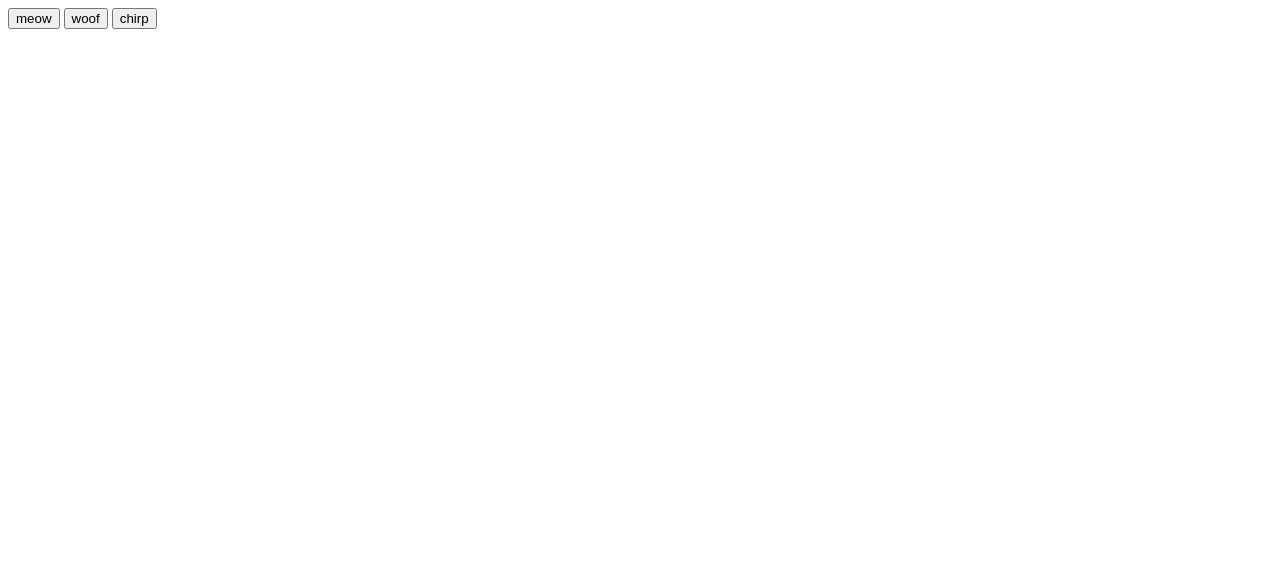
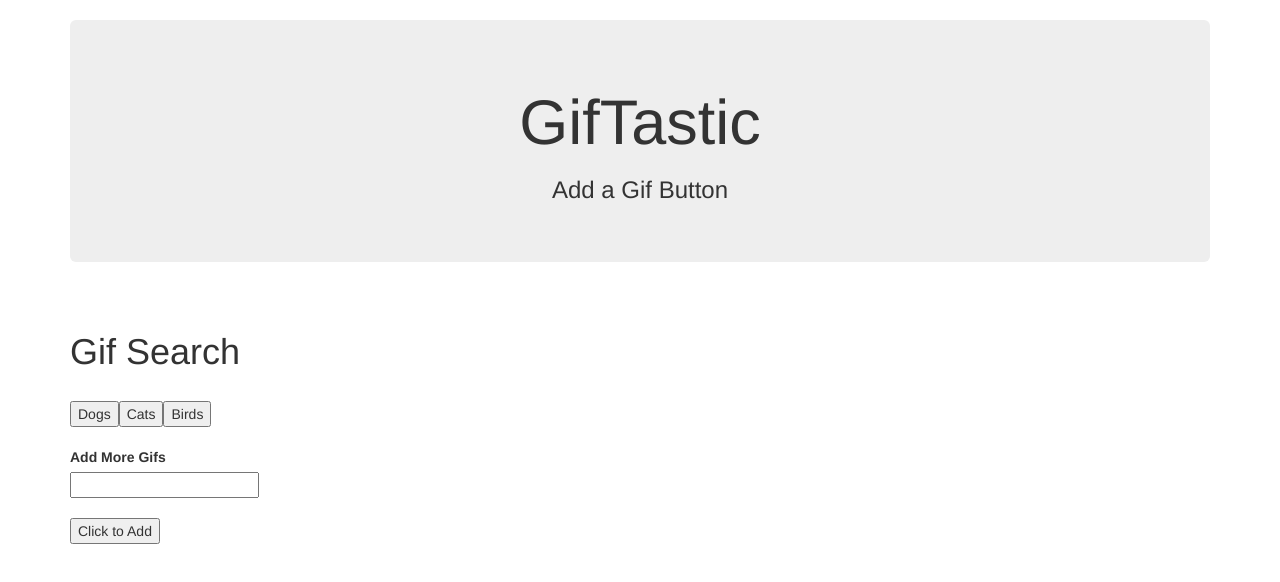
Before and after one commit to dantesta/GifTastic, a plain HTML site: page index.html in a window 1280 px wide. Drawn offline with nearby package versions, Linux system fonts and the light colour scheme.

Commit message:
buttons working, needs pausing

```diff
--- a/assets/javascript/hw.js
+++ b/assets/javascript/hw.js
@@ -1,33 +1,27 @@
-    // Adding click event listen listener to all buttons
-    $("button").on("click", function() {
-      // Grabbing and storing the data-animal property value from the button
-      var animal = $(this).attr("data-animal");
 
-      // Constructing a queryURL using the animal name
-      var queryURL = "http://api.giphy.com/v1/gifs/search?q=" +
+
+      var animalArray = ["Dogs", "Cats", "Birds"];
+
+    function displayMovieInfo() {
+
+        var animal = $(this).attr("data-name");
+        var queryURL = "http://api.giphy.com/v1/gifs/search?q=" +
         animal + "&api_key=dc6zaTOxFJmzC&limit=10";
 
-      // Performing an AJAX request with the queryURL
-      $.ajax({
+        // Creating an AJAX call for the specific movie button being clicked
+        $.ajax({
           url: queryURL,
           method: "GET"
-        })
-        // After data comes back from the request
-        .done(function(response) {
-          console.log(queryURL);
+        }).done(function(response) {
 
-          console.log(response);
-          // storing the data from the AJAX request in the results variable
           var results = response.data;
 
-          // Looping through each result item
           for (var i = 0; i < results.length; i++) {
 
-            // Creating and storing a div tag
-            var animalDiv = $("<div>");
+          // Creating a div to hold the movie
+          var animalDiv = $("<div class='movie'>");
 
-            // Creating a paragraph tag with the result item's rating
-            var p = $("<p>").text("Rating: " + results[i].rating);
+          var p = $("<p>").text("Rating: " + results[i].rating);
 
             // Creating and storing an image tag
             var animalImage = $("<img>");
@@ -38,8 +32,55 @@
             animalDiv.append(p);
             animalDiv.append(animalImage);
 
-            // Prependng the animalDiv to the HTML page in the "#gifs-appear-here" div
-            $("#gifs-appear-here").prepend(animalDiv);
-          }
+          // Putting the entire movie above the previous movies
+          $("#movies-view").prepend(animalDiv);
+
+        }
         });
-    });
+
+
+
+      }
+
+      // Function for displaying movie data
+      function renderButtons() {
+
+        // Deleting the movies prior to adding new movies
+        // (this is necessary otherwise you will have repeat buttons)
+        $("#buttons-view").empty();
+
+        // Looping through the array of movies
+        for (var i = 0; i < animalArray.length; i++) {
+
+          // Then dynamicaly generating buttons for each movie in the array
+          // This code $("<button>") is all jQuery needs to create the beginning and end tag. (<button></button>)
+          var a = $("<button>");
+          // Adding a class of movie to our button
+          a.addClass("movie");
+          // Adding a data-attribute
+          a.attr("data-name", animalArray[i]);
+          // Providing the initial button text
+          a.text(animalArray[i]);
+          // Adding the button to the buttons-view div
+          $("#buttons-view").append(a);
+        }
+      }
+
+      // This function handles events where a movie button is clicked
+      $("#add-movie").on("click", function(event) {
+        event.preventDefault();
+        // This line grabs the input from the textbox
+        var movie = $("#movie-input").val().trim();
+
+        // Adding movie from the textbox to our array
+        animalArray.push(movie);
+
+        // Calling renderButtons which handles the processing of our movie array
+        renderButtons();
+      });
+
+      // Adding a click event listener to all elements with a class of "movie"
+      $(document).on("click", ".movie", displayMovieInfo);
+
+      // Calling the renderButtons function to display the intial buttons
+      renderButtons();
--- a/index.html
+++ b/index.html
@@ -4,14 +4,50 @@
 <head>
   <meta charset="utf-8">
   <title>GifTastic - Dan Testa</title>
+
+      <link rel="stylesheet" href="https://maxcdn.bootstrapcdn.com/bootstrap/3.3.7/css/bootstrap.min.css">
+
 </head>
 
 <body>
-  <button data-animal="cat">meow</button>
-  <button data-animal="dog">woof</button>
-  <button data-animal="bird">chirp</button>
+
+  <div class="container">
+
+      <br>
+
+      <div class="jumbotron">
+        <h1 class="text-center">GifTastic</h1>
+        <h3 class="text-center">Add a Gif Button</h3>
+      </div>
+
   <div id="gifs-appear-here">
   </div>
+
+      <br>
+
+    <h1>Gif Search</h1>
+    <br>
+
+    <!-- Movies will Get Dumped Dere -->
+    <div id="movies-view"></div>
+
+    <!-- Rendered Buttons will get Dumped Here  -->
+    <div id="buttons-view"></div><br>
+
+      <form id="movie-form">
+      <label for="movie-input">Add More Gifs</label>
+      <br>
+      <input type="text" id="movie-input"><br><br>
+
+            <input id="add-movie" type="submit" value="Click to Add">
+    </form>
+
+  </div>
+
+
+
+
+
   <script src="https://cdnjs.cloudflare.com/ajax/libs/jquery/3.2.1/jquery.min.js"></script>
   <script type="text/javascript" src="assets/javascript/hw.js"></script>
 </body>
```
